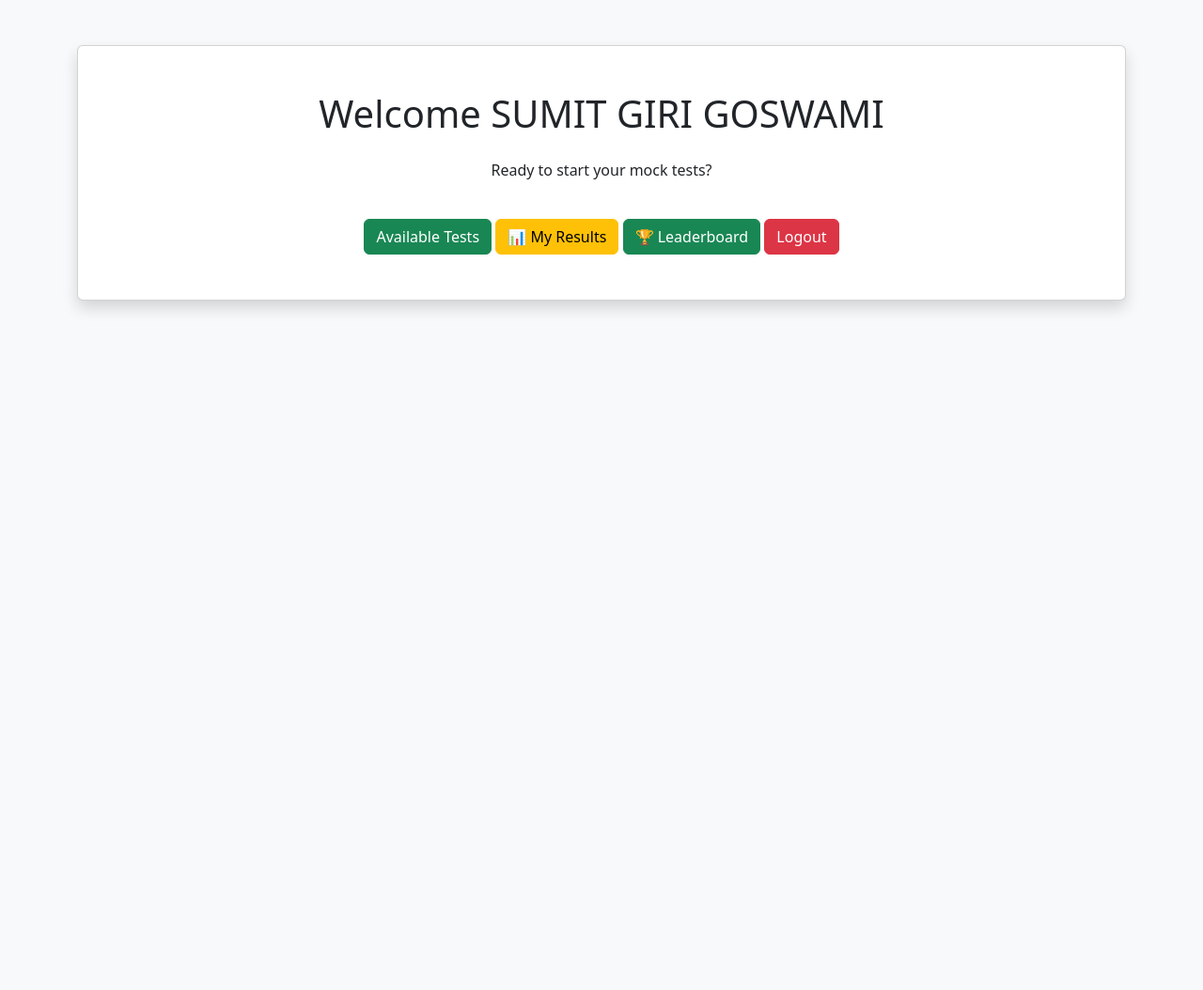
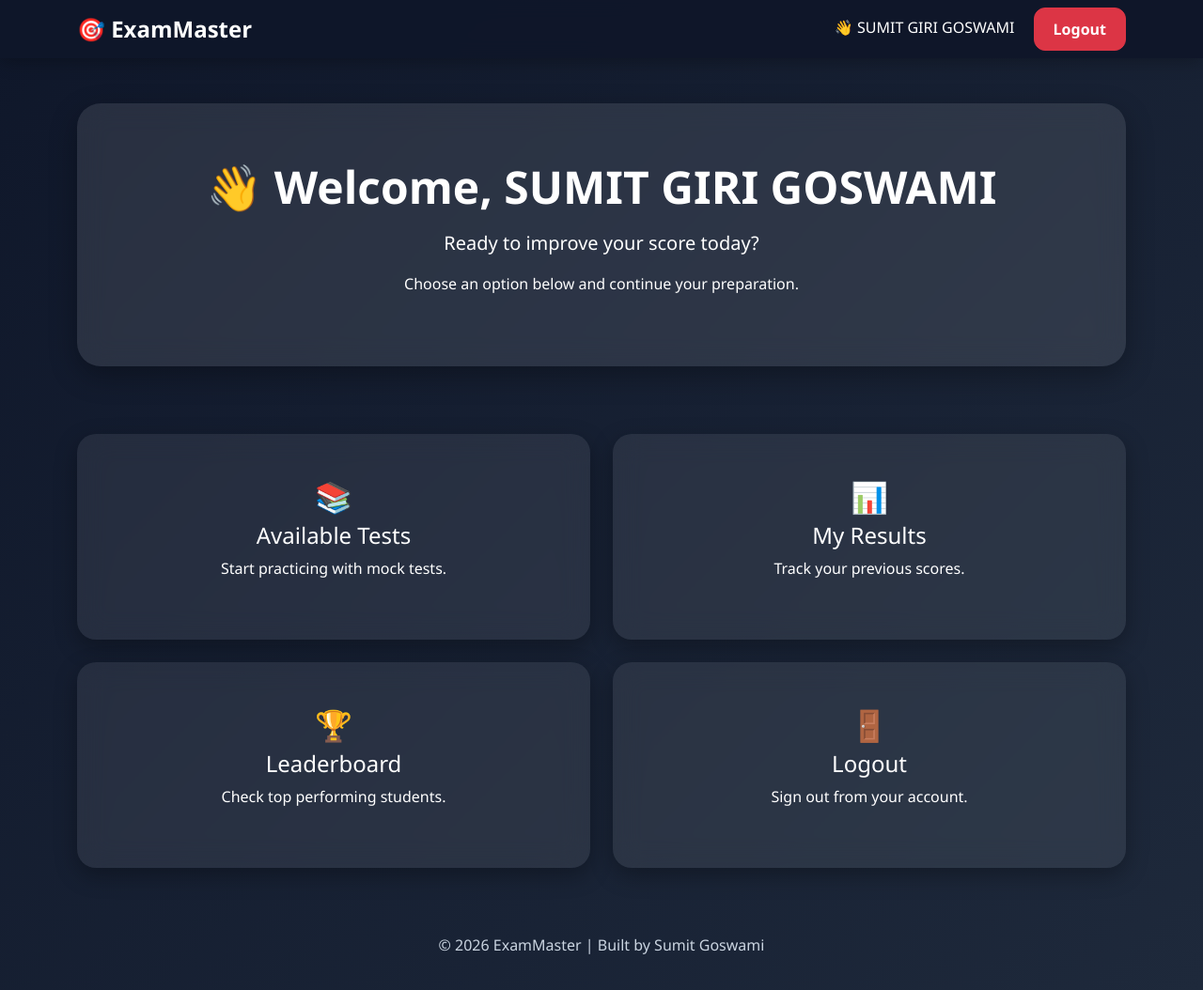
Before and after one commit to sumithackerchd/Mock-Test-Portal, a Flask app: page /dashboard in a window 1280 px wide. Shown: the whole page at 94% size. Before the commit the page ends 331 px from the top, so only its background shows below. Run offline with Flask 3, Linux system fonts and the light colour scheme; a user stored in the database is signed in.

Commit message:
Dashboard redesign

```diff
--- a/templates/dashboard.html
+++ b/templates/dashboard.html
@@ -1,51 +1,159 @@
 <!DOCTYPE html>
+
 <html>
+
 <head>
 
 <title>Dashboard</title>
 
 <link href="https://cdn.jsdelivr.net/npm/bootstrap@5.3.3/dist/css/bootstrap.min.css" rel="stylesheet">
 
+<link rel="stylesheet" href="{{ url_for('static', filename='style.css') }}">
+
 </head>
 
-<body class="bg-light">
+<body>
+
+<nav class="navbar navbar-dark navbar-expand-lg">
+
+<div class="container">
+
+<a class="navbar-brand" href="/">
+🎯 ExamMaster
+</a>
+
+<div>
+
+<span class="text-white me-3">
+👋 {{ name }}
+</span>
+
+<a href="/logout"
+class="btn btn-danger">
+Logout </a>
+
+</div>
+
+</div>
+
+</nav>
 
 <div class="container mt-5">
 
-<div class="card shadow p-5 text-center">
+<div class="hero-card text-center">
 
-<h1>
-Welcome {{ name }}
+<h1 class="display-5 fw-bold">
+👋 Welcome, {{ name }}
 </h1>
 
-<p class="mt-3">
-Ready to start your mock tests?
+<p class="lead mt-3">
+Ready to improve your score today?
 </p>
 
-<div class="mt-4">
+<p>
+Choose an option below and continue your preparation.
+</p>
+
+</div>
+
+<div class="row mt-5 g-4">
+
+<div class="col-md-6">
 
 <a href="/tests"
-class="btn btn-success">
-Available Tests
+style="text-decoration:none;">
+
+<div class="card p-5 text-center">
+
+<h2>📚</h2>
+
+<h4>Available Tests</h4>
+
+<p>
+Start practicing with mock tests.
+</p>
+
+</div>
+
 </a>
+
+</div>
+
+<div class="col-md-6">
+
 <a href="/my_results"
-class="btn btn-warning">
-📊 My Results
+style="text-decoration:none;">
+
+<div class="card p-5 text-center">
+
+<h2>📊</h2>
+
+<h4>My Results</h4>
+
+<p>
+Track your previous scores.
+</p>
+
+</div>
+
 </a>
+
+</div>
+
+<div class="col-md-6">
+
 <a href="/leaderboard"
-class="btn btn-success">
-🏆 Leaderboard
+style="text-decoration:none;">
+
+<div class="card p-5 text-center">
+
+<h2>🏆</h2>
+
+<h4>Leaderboard</h4>
+
+<p>
+Check top performing students.
+</p>
+
+</div>
+
 </a>
+
+</div>
+
+<div class="col-md-6">
+
 <a href="/logout"
-class="btn btn-danger">
-Logout
+style="text-decoration:none;">
+
+<div class="card p-5 text-center">
+
+<h2>🚪</h2>
+
+<h4>Logout</h4>
+
+<p>
+Sign out from your account.
+</p>
+
+</div>
+
 </a>
 
 </div>
 
 </div>
 
+<footer class="footer">
+
+<p>
+© 2026 ExamMaster | Built by Sumit Goswami
+</p>
+
+</footer>
+
 </div>
 
 </body>
+
 </html>
```
